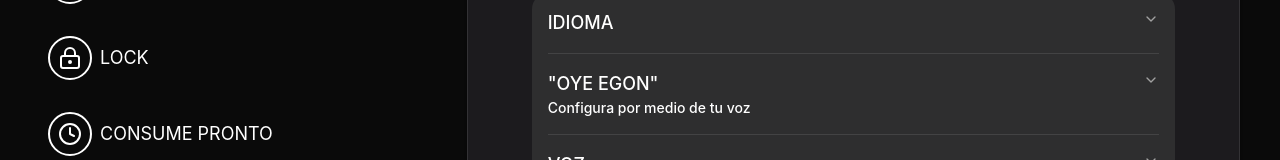
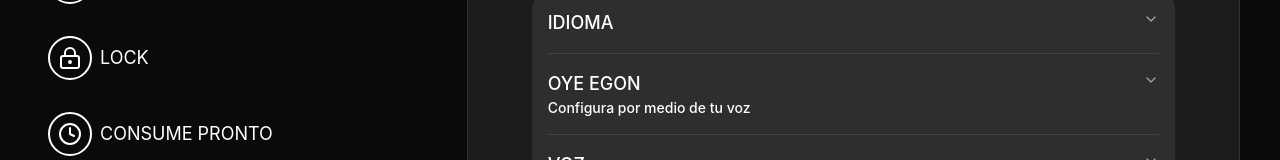
Before and after one commit to DanielCruzAr/EGON-RECIPIES, a Next.js app: page /egon/settings in a window 1280 px wide. Shown: the part 280-440 px from the top of the page. Built offline with nearby package versions, Linux system fonts and the light colour scheme.

Commit message:
fix: remove quotes from header in EgonAccordion component

```diff
--- a/src/components/EgonAccordion.tsx
+++ b/src/components/EgonAccordion.tsx
@@ -82,7 +82,7 @@ const EgonAccordion = () => {
             <AccordionItem value="item-2">
                 <AccordionTrigger>
                     <div className="flex flex-col w-full">
-                        <h3>"OYE EGON"</h3>
+                        <h3>OYE EGON</h3>
                         <p>Configura por medio de tu voz</p>
                     </div>
                     <div className="flex items-center justify-end w-full gap-2">
```
